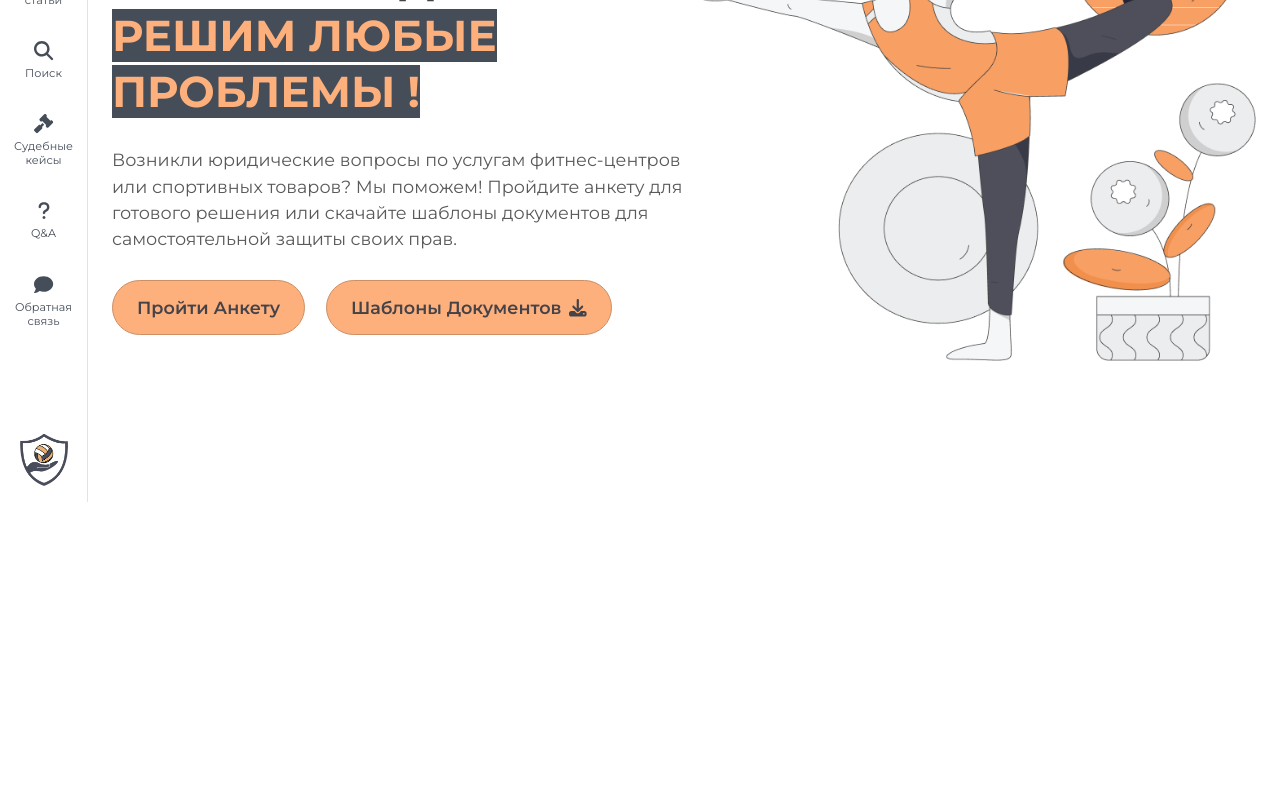
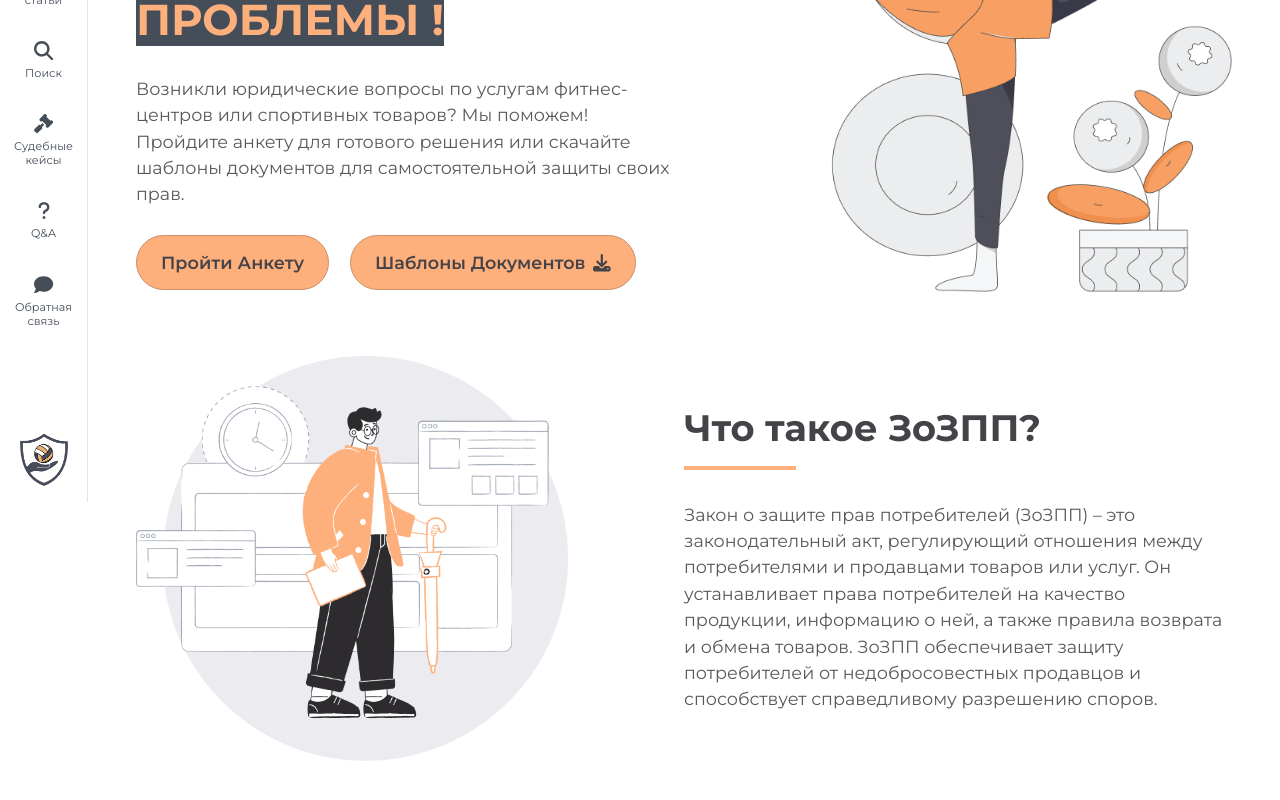
Before and after one commit to DenisKsantopulos/sports-defender, a React (Vite) app in the folder client/: page / in a window 1280 px wide. Shown: the part 298-1098 px from the top of the page. Before the commit the page ends 800 px from the top, so only its background shows below. Built offline with nearby package versions, Linux system fonts and the light colour scheme.

Commit message:
Add 'Что такое ЗоЗПП?' section within the home page

```diff
--- a/client/src/app/ui/styles/_placeholders.scss
+++ b/client/src/app/ui/styles/_placeholders.scss
@@ -1,5 +1,5 @@
 %container {
-	max-width: 1300px;
+	max-width: 90rem;
 	margin: 0 auto;
-	padding: 0 1.5rem;
+	padding: 0 3rem;
 }
--- a/client/src/pages/home/Home.tsx
+++ b/client/src/pages/home/Home.tsx
@@ -1,5 +1,6 @@
 import Navbar from '@/widgets/home/navbar/Navbar';
 import Main from '@/widgets/home/main/Main';
+import Explanation from '@/widgets/home/explanation/Explanation';
 import styles from './home.module.scss';
 
 function Home(): React.ReactElement {
@@ -9,9 +10,7 @@ function Home(): React.ReactElement {
 				<Navbar />
 				<Main />
 			</main>
-			<section className={styles['content-container']}>
-				{/* Other containers */}
-			</section>
+			<Explanation />
 		</div>
 	);
 }
--- /dev/null
+++ b/client/src/widgets/home/explanation/Explanation.tsx
@@ -0,0 +1,32 @@
+import React from 'react';
+import image from '@/app/ui/assets/explanation-section.png';
+import styles from './explanation.module.scss';
+
+function Explanation(): React.ReactElement {
+	return (
+		<section className={styles.container}>
+			<img
+				src={image}
+				alt='Что такое ЗоЗПП?'
+				loading='lazy'
+				className={styles['explanation__image']}
+			/>
+			<div>
+				<h2 className={styles['explanation__title']}>
+					Что такое ЗоЗПП?
+				</h2>
+				<p className={styles['explanation__description']}>
+					Закон о защите прав потребителей (ЗоЗПП) – это
+					законодательный акт, регулирующий отношения между
+					потребителями и продавцами товаров или услуг. Он
+					устанавливает права потребителей на качество продукции,
+					информацию о ней, а также правила возврата и обмена товаров.
+					ЗоЗПП обеспечивает защиту потребителей от недобросовестных
+					продавцов и способствует справедливому разрешению споров.
+				</p>
+			</div>
+		</section>
+	);
+}
+
+export default Explanation;
--- /dev/null
+++ b/client/src/widgets/home/explanation/explanation.module.scss
@@ -0,0 +1,39 @@
+@use '@/app/ui/styles/helper';
+
+.container {
+	display: grid;
+	grid-template-columns: repeat(2, minmax(20rem, 1fr));
+	justify-content: space-between;
+	align-items: center;
+	margin: 0 auto 3rem;
+
+	@extend %container;
+}
+
+.explanation {
+	&__title {
+		color: helper.$title;
+		font-size: 2.3rem;
+
+		&::after {
+			content: '';
+			display: block;
+			height: 0.25rem;
+			width: 7rem;
+			background-color: helper.$accentColor;
+			margin: 1rem 0 2rem;
+		}
+	}
+
+	&__description {
+		color: helper.$subtitle;
+		font-size: 1.1rem;
+		line-height: 1.5;
+	}
+
+	&__image {
+		display: block;
+		max-width: 100%;
+		width: 27rem;
+	}
+}
--- a/client/src/widgets/home/main/main.module.scss
+++ b/client/src/widgets/home/main/main.module.scss
@@ -5,7 +5,7 @@
 	grid-template-columns: repeat(2, minmax(30rem, 1fr));
 	justify-content: space-between;
 	align-items: center;
-	margin: 7rem 0;
+	margin: 4rem 0;
 }
 
 .main {
```
Also changed, not shown: client/src/app/ui/assets/explanation-section.png (added).
